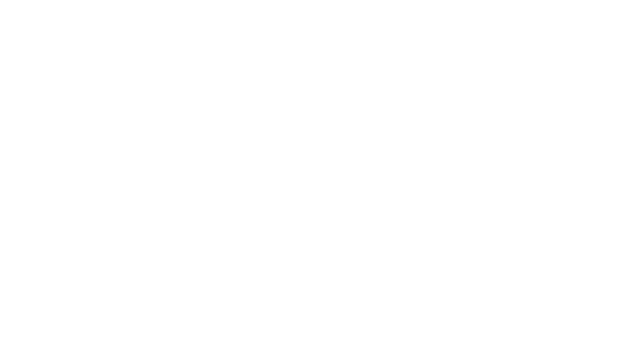
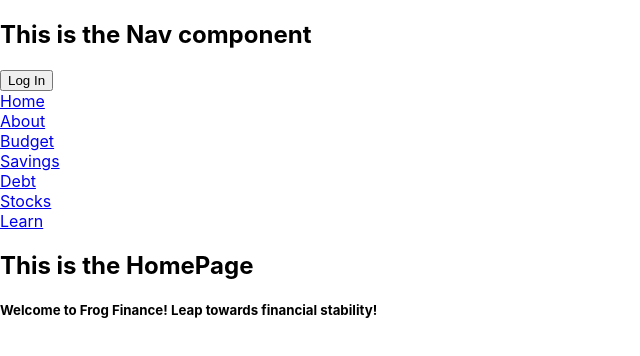
Before and after one commit to Shamayal/frog-finance, a React (Create React App) app in the folder frontend/client/: page / in a window 1280 px wide. Shown: the top 356 px of the page, without its empty margins (0-640 px from the left). Built offline with nearby package versions, Linux system fonts and the light colour scheme.

Commit message:
added routes for homepage and nav bar

```diff
--- a/frontend/client/package.json
+++ b/frontend/client/package.json
@@ -3,7 +3,7 @@
   "version": "0.1.0",
   "private": true,
   "dependencies": {
-    "@auth0/auth0-react": "^2.1.0",
+    "@auth0/auth0-react": "^2.1.1",
     "@testing-library/jest-dom": "^5.16.5",
     "@testing-library/react": "^13.4.0",
     "@testing-library/user-event": "^13.5.0",
@@ -13,6 +13,7 @@
     "react-chartjs-2": "^5.2.0",
     "react-datepicker": "^4.13.0",
     "react-dom": "^18.2.0",
+    "react-router-dom": "^6.13.0",
     "react-scripts": "5.0.1",
     "web-vitals": "^2.1.4"
   },
--- a/frontend/client/src/App.js
+++ b/frontend/client/src/App.js
@@ -1,40 +1,53 @@
 // from video
-import LoginButton from "./components/authentication/LoginButton";
-import LogoutButton from "./components/authentication/LogoutButton";
-import Profile from "./components/authentication/Profile";
-import ViewMonthlyBudgets from "./components/budget/ViewMonthlyBudgets";
-import CurrentSavingGoal from './components/savings/CurrentSavingsGoal';
-import PastSavingsGoals from './components/savings/PastSavingsGoals';
-import CreateSavingsGoal from "./components/savings/CreateSavingsGoal";
-import CurrentDebtGoals from './components/debt/CurrentDebtGoals';
-import PaidOffDebts from './components/debt/PaidOffDebts';
-import AddNewDebtGoal from './components/debt/AddNewDebtGoal';
-import MakeDebtPayment from "./components/debt/MakeDebtPayment";
-import { useAuth0 } from "@auth0/auth0-react";
-import './App.css';
-import axios from 'axios';
-import {useEffect} from "react";
-import ViewIncomePayments from "./components/budget/income/ViewIncomePayments";
-import ViewIncomeByMonth from "./components/budget/income/ViewIncomeByMonth";
-import ViewNetTotal from "./components/budget/ViewNetTotal";
-import ViewExpensesByCategory from "./components/budget/expenses/ViewExpensesByCategory";
-import ViewExpensesTransactions from "./components/budget/expenses/ViewTransactionsByMonth";
-import ViewAddIncome from "./components/budget/income/AddIncome";
-import ViewAddExpenses from "./components/budget/expenses/AddExpenses";
+import { BrowserRouter as Router, Routes , Route} from "react-router-dom";
+import { useEffect } from "react";
+
+import "./App.css";
+
+import NavigationBar from "./components/NavigationBar.jsx"
+import HomePage from "./routes/HomePage.jsx"
+import Budget from "./routes/Budget.jsx"
+import Debt from './routes/Debt.jsx'
+import Savings from "./routes/Budget.jsx"
+import Stocks from "./routes/Budget.jsx"
+import Learn from "./routes/Learn.jsx"
+
 
 function App() {
-  const { isLoading, error } = useAuth0();
 
   return (
     <main className="column">
-      {/* <h1>Auth0 Login</h1> */}
-      {error && <p>Authentication Error</p>}
-      {!error && isLoading && <p>Loading...</p>}
-      {!error && !isLoading && (
-        <>
-        </>
 
-      )}
+      <Router>
+        <NavigationBar />
+        <Routes>
+          <Route path="/" element={<HomePage />} />
+          <Route path="/budget" element={<Budget />} />
+          <Route path="/savings" element={<Savings />} />
+          <Route path="/debt" element={<Debt />} />
+          <Route path="/learn" element={<Learn />} />
+          <Route path="/stocks" element={<Stocks />} />
+        </Routes>
+      </Router>
+
+{/* Example from david: */}
+      {/* <Router>
+        <Nav />
+        <Routes>
+          <Route path="/" element={<Home />} />
+          <Route
+            path="/about"
+            element={
+              <ProtectedRoute user={user}>
+                <About />
+              </ProtectedRoute>
+            }
+          />
+          <Route path="*" element={<h1>404 Page Not Found</h1>} />
+          <Route path="/products/*" element={<ProductList />} />
+        </Routes>
+      </Router> */}
+
     </main>
   );
 }
--- a/frontend/client/src/components/NavigationBar.jsx
+++ b/frontend/client/src/components/NavigationBar.jsx
@@ -0,0 +1,46 @@
+import { Link } from "react-router-dom";
+import { useAuth0 } from "@auth0/auth0-react";
+import LoginButton from "./authentication/LoginButton";
+import LogoutButton from "./authentication/LogoutButton";
+import Profile from "./authentication/Profile";
+
+import Budget from "../routes/Budget";
+import Debt from "../routes/Debt";
+import Savings from "../routes/Savings";
+import Stocks from "../routes/Stocks";
+import Learn from "../routes/Learn";
+
+const NavigationBar = () => {
+  const { isLoading, error } = useAuth0();
+
+  return (
+    <div>
+      <h2>This is the Nav component</h2>
+      {/* <h1>Auth0 Login</h1> */}
+      {error && <p>Authentication Error</p>}
+      {!error && isLoading && <p>Loading...</p>}
+      {!error && !isLoading && <></>}
+      <LoginButton />
+      <LogoutButton />
+
+      <nav>
+        <Link to="/">Home</Link>
+        <br />
+        <Link to="/about">About</Link>
+        <br />
+        <Link to="/budget">Budget</Link>
+        <br />
+        <Link to="/savings">Savings</Link>
+        <br />
+        <Link to="/debt">Debt</Link>
+        <br />
+        <Link to="/stocks">Stocks</Link>
+        <br />
+        <Link to="/learn">Learn</Link>
+        <br />
+      </nav>
+    </div>
+  );
+};
+
+export default NavigationBar;
--- /dev/null
+++ b/frontend/client/src/routes/Budget.jsx
@@ -0,0 +1,9 @@
+const Budget = () => {
+  return (
+    <div>
+      <h2>This is the Budget Page</h2>
+    </div>
+  );
+};
+
+export default Budget;
--- /dev/null
+++ b/frontend/client/src/routes/Debt.jsx
@@ -0,0 +1,9 @@
+const Debt = () => {
+  return (
+    <div>
+      <h2>This is the Debt Page</h2>
+    </div>
+  );
+};
+
+export default Debt;
--- /dev/null
+++ b/frontend/client/src/routes/HomePage.jsx
@@ -0,0 +1,10 @@
+const HomePage = () => {
+  return (
+    <div>
+      <h2>This is the HomePage</h2>
+      <h5>Welcome to Frog Finance! Leap towards financial stability!</h5>
+    </div>
+  );
+};
+
+export default HomePage;
--- a/frontend/client/src/routes/Learn.jsx
+++ b/frontend/client/src/routes/Learn.jsx
@@ -0,0 +1,9 @@
+const Learn = () => {
+  return (
+    <div>
+      <h2>This is the Learn Page</h2>
+    </div>
+  );
+};
+
+export default Learn;
--- /dev/null
+++ b/frontend/client/src/routes/Savings.jsx
@@ -0,0 +1,9 @@
+const Savings = () => {
+  return (
+    <div>
+      <h2>This is the Savings Page</h2>
+    </div>
+  );
+};
+
+export default Savings;
--- a/frontend/client/src/routes/Stocks.jsx
+++ b/frontend/client/src/routes/Stocks.jsx
@@ -0,0 +1,9 @@
+const Stocks = () => {
+  return (
+    <div>
+      <h2>This is the Stocks Page</h2>
+    </div>
+  );
+};
+
+export default Stocks;
```
Also changed, not shown: 1 other file (tests, documents, lock files or other folders).
